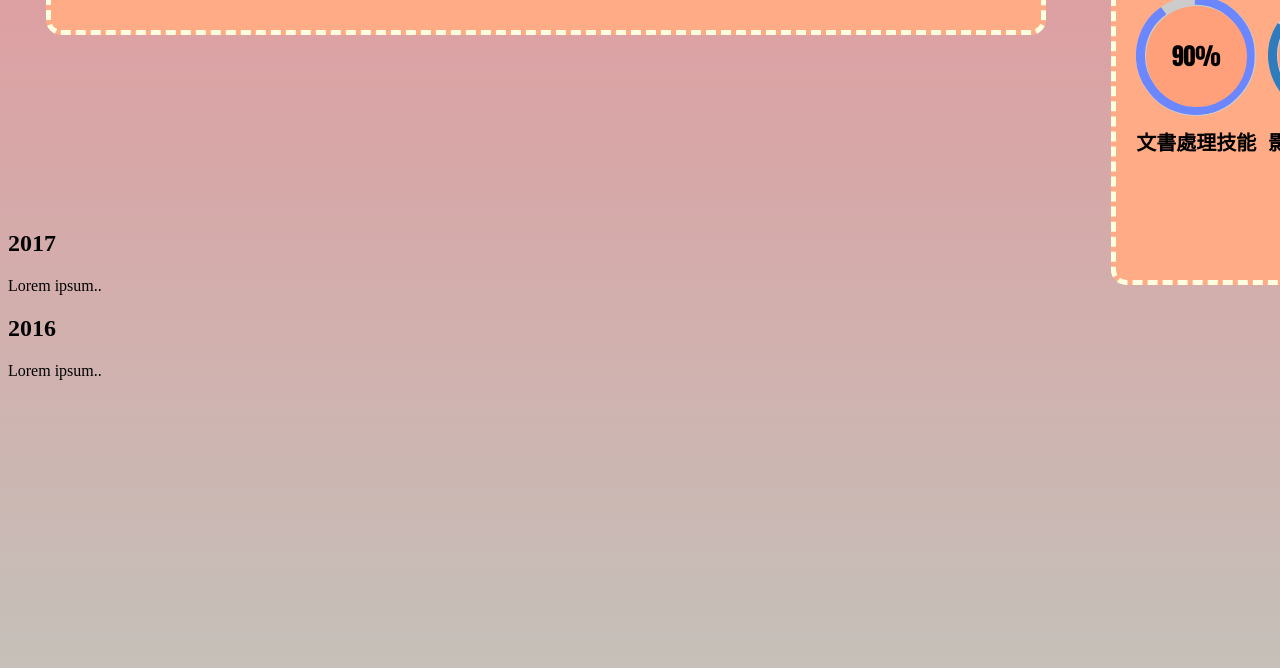
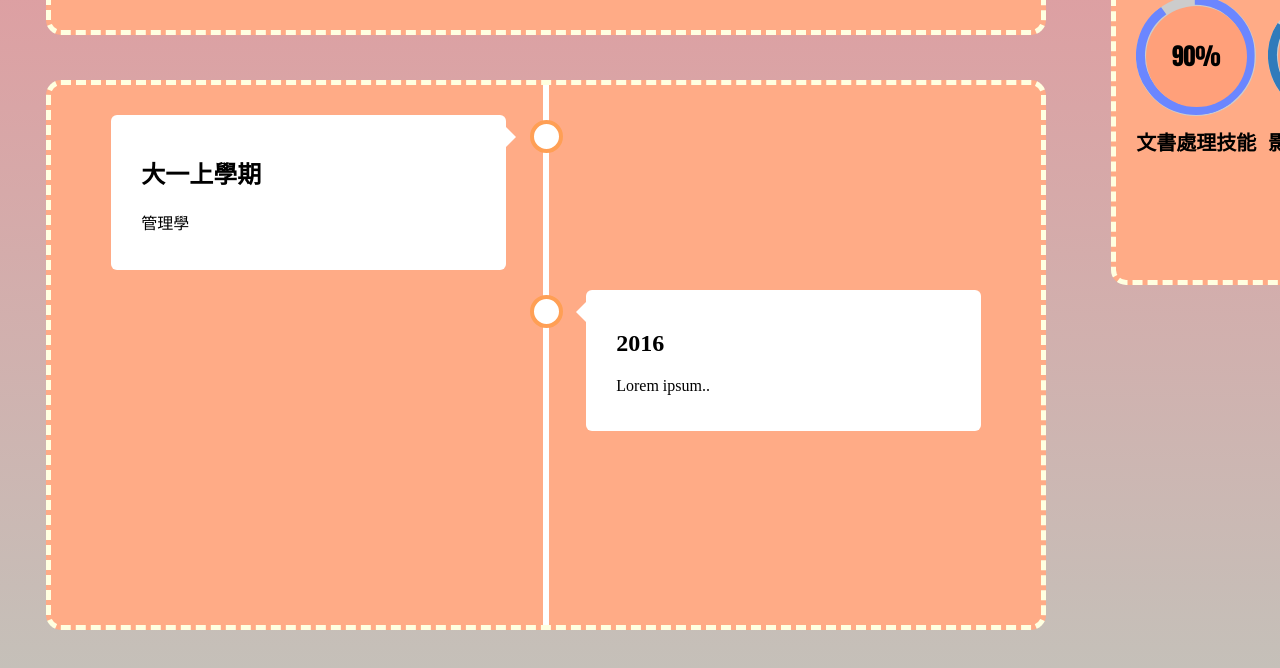
Before and after one commit to sakuya0214/resume, a plain HTML site: page index.html in a window 1280 px wide. Shown: the part 640-1308 px from the top of the page. Drawn offline with nearby package versions, Linux system fonts and the light colour scheme; a script that the page names is missing.

Commit message:
Add files via upload

```diff
--- a/assets/Css/timeline.css
+++ b/assets/Css/timeline.css
@@ -1,14 +1,18 @@
-/* Set a background color */
-body {
-  background-color: #474e5d;
-  font-family: Helvetica, sans-serif;
-}
-
 /* The actual timeline (the vertical ruler) */
 .timeline {
+  height: 550px;
+  width: 1000px;
   position: relative;
-  max-width: 1200px;
-  margin: 0 auto;
+  top: 5%;
+  left: 5%;
+  padding: 20px;
+  margin: -130px 0 0 -25px;
+  border-style: dashed;
+  border-color: lightyellow;
+  border-width: 5px;
+  background-color: #ffab86;
+
+
 }
 
 /* The actual timeline (the vertical ruler) */
@@ -21,18 +25,18 @@ body {
   bottom: 0;
   left: 50%;
   margin-left: -3px;
+
 }
 
 /* Container around content */
-.container {
+.box {
   padding: 10px 40px;
   position: relative;
-  background-color: inherit;
   width: 50%;
 }
 
 /* The circles on the timeline */
-.container::after {
+.box::after {
   content: '';
   position: absolute;
   width: 25px;
@@ -89,11 +93,12 @@ body {
 }
 
 /* The actual content */
-.content {
+.con {
   padding: 20px 30px;
   background-color: white;
   position: relative;
   border-radius: 6px;
+  transition: 1.5s ease-in;
 }
 
 /* Media queries - Responsive timeline on screens less than 600px wide */
@@ -130,3 +135,7 @@ body {
     left: 0%;
   }
 }
+
+.text {
+  transition: 1s;
+}
--- a/index.html
+++ b/index.html
@@ -10,6 +10,7 @@
   <link rel="stylesheet" href="https://cdnjs.cloudflare.com/ajax/libs/animate.css/4.1.1/animate.min.css" />
   <script src="assets/Js/script.js"></script>
   <link href="assets/Css/progress.css" rel="stylesheet">
+  <link href="assets/Css/timeline.css" rel="stylesheet">
 </head>
 
 <body>
@@ -94,15 +95,19 @@
 
     <div class="timeline">
       <div class="box left">
-        <div class="content">
-          <h2>2017</h2>
-          <p>Lorem ipsum..</p>
+        <div class="con">
+          <div class="text">
+            <h2>大一上學期</h2>
+            <p>管理學</p>
+          </div>
         </div>
       </div>
       <div class="box right">
-        <div class="content">
-          <h2>2016</h2>
-          <p>Lorem ipsum..</p>
+        <div class="con">
+          <div class="text">
+            <h2>2016</h2>
+            <p>Lorem ipsum..</p>
+          </div>
         </div>
       </div>
     </div>
```
